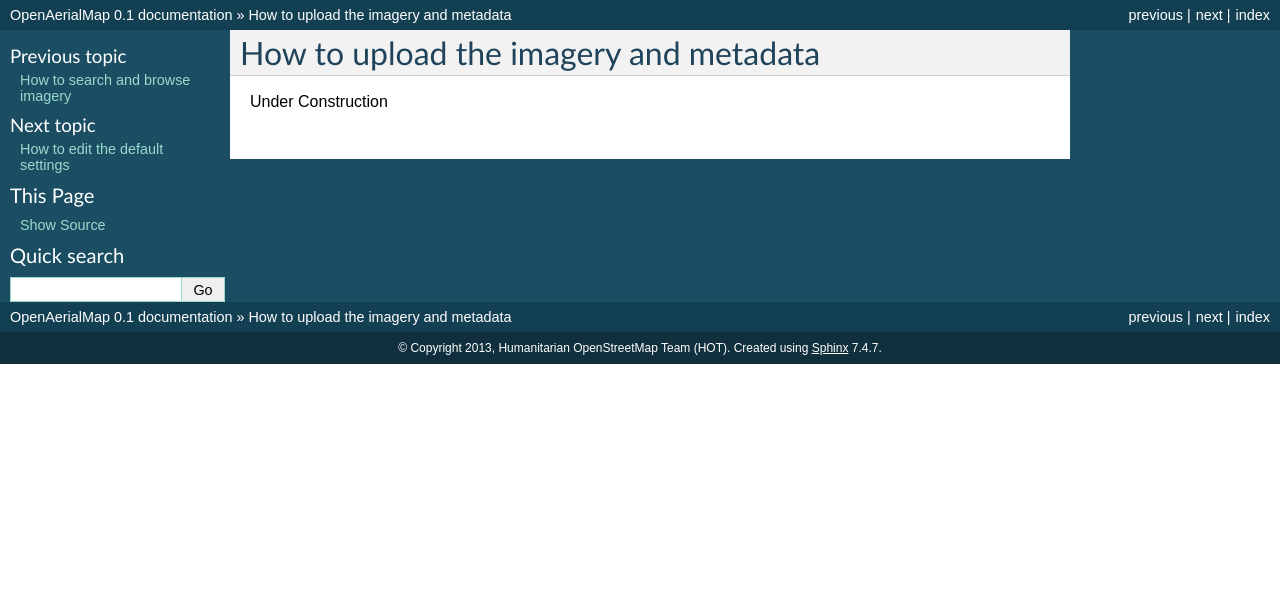
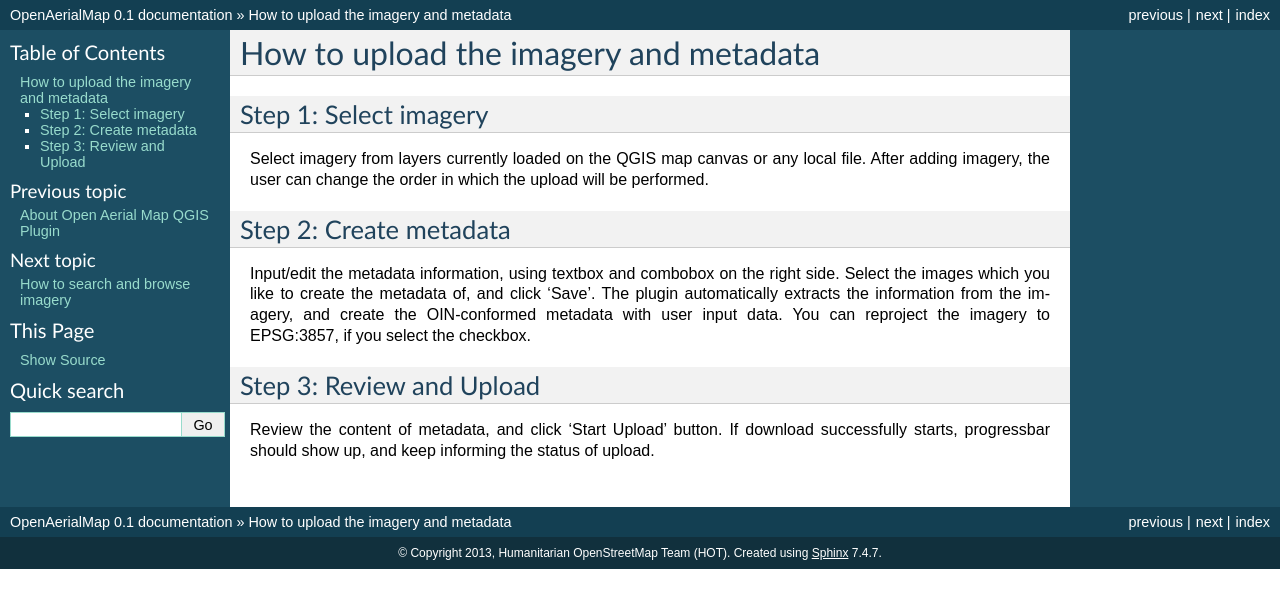
Before and after one commit to hotosm/oam-qgis-plugin, a Sphinx documentation site: the page built from OpenAerialMap/help/source/help_img_uploader.rst, in a window 1280 px wide. Shown: the top 608 px of the page. Built offline with Sphinx 7.4.7, drawn with Linux system fonts in a browser that asks for light colours; formulas are drawn with MathJax 3.

Commit message:
modified documentation

```diff
--- a/OpenAerialMap/help/source/about.rst
+++ b/OpenAerialMap/help/source/about.rst
@@ -1,4 +1,18 @@
 About Open Aerial Map QGIS Plugin
 =================================
 
-Under construction
+OpenAerialMap QGIS plugin allows QGIS users to communicate with various OAM
+services, acting as a desktop client for OAM. Through this plugin,
+users can upload, search, and download imagery, as well as create and edit
+the OIN-conformed metadata in a simple way.
+It also supports some raster image processing such as reprojection and
+file format conversion, as well as triggering the creation of tile services.
+
+The current implementation consists of following three dialogs:
+
+#. Upload wizard: create, modify, and upload imagery and metada.
+#. Imagery search dialog: search, browse, and download imagery.
+#. Settings dialog: edit user settings such as the default imagery metadata and upload options.
+
+This plugin is currently experimental. We always appreciate your feeedback to
+improve the code.
--- /dev/null
+++ b/OpenAerialMap/help/source/codes.rst
@@ -0,0 +1,4 @@
+For contributors
+=================================
+
+Under Construction
--- a/OpenAerialMap/help/source/conf.py
+++ b/OpenAerialMap/help/source/conf.py
@@ -17,6 +17,8 @@
 # add these directories to sys.path here. If the directory is relative to the
 # documentation root, use os.path.abspath to make it absolute, like shown here.
 sys.path.insert(0, os.path.abspath('../'))
+# sys.path.append(os.path.abspath('../'))
+# sys.path.append(os.path.abspath('../../'))
 
 # -- General configuration -----------------------------------------------------
 
--- a/OpenAerialMap/help/source/help_img_uploader.rst
+++ b/OpenAerialMap/help/source/help_img_uploader.rst
@@ -1,4 +1,22 @@
 How to upload the imagery and metadata
 ======================================
 
-Under Construction
+Step 1: Select imagery
+----------------------
+Select imagery from layers currently loaded on the QGIS map canvas
+or any local file. After adding imagery, the user can change the order in which
+the upload will be performed.
+
+Step 2: Create metadata
+-----------------------
+Input/edit the metadata information, using textbox and combobox on
+the right side. Select the images which you like to create the metadata of, and
+click 'Save'. The plugin automatically extracts the information from the imagery,
+and create the OIN-conformed metadata with user input data. You can reproject
+the imagery to EPSG:3857, if you select the checkbox.
+
+Step 3: Review and Upload
+-------------------------
+Review the content of metadata, and click 'Start Upload' button. If
+download successfully starts, progressbar should show up, and keep informing the
+status of upload.
--- a/OpenAerialMap/help/source/index.rst
+++ b/OpenAerialMap/help/source/index.rst
@@ -12,9 +12,10 @@
    :maxdepth: 2
 
    about
+   help_img_uploader
    help_img_search_browse
-   help_img_uploader
    help_settings
+   codes
 
 Indices and tables
 ==================
```
Also changed, not shown: 2 other files.
